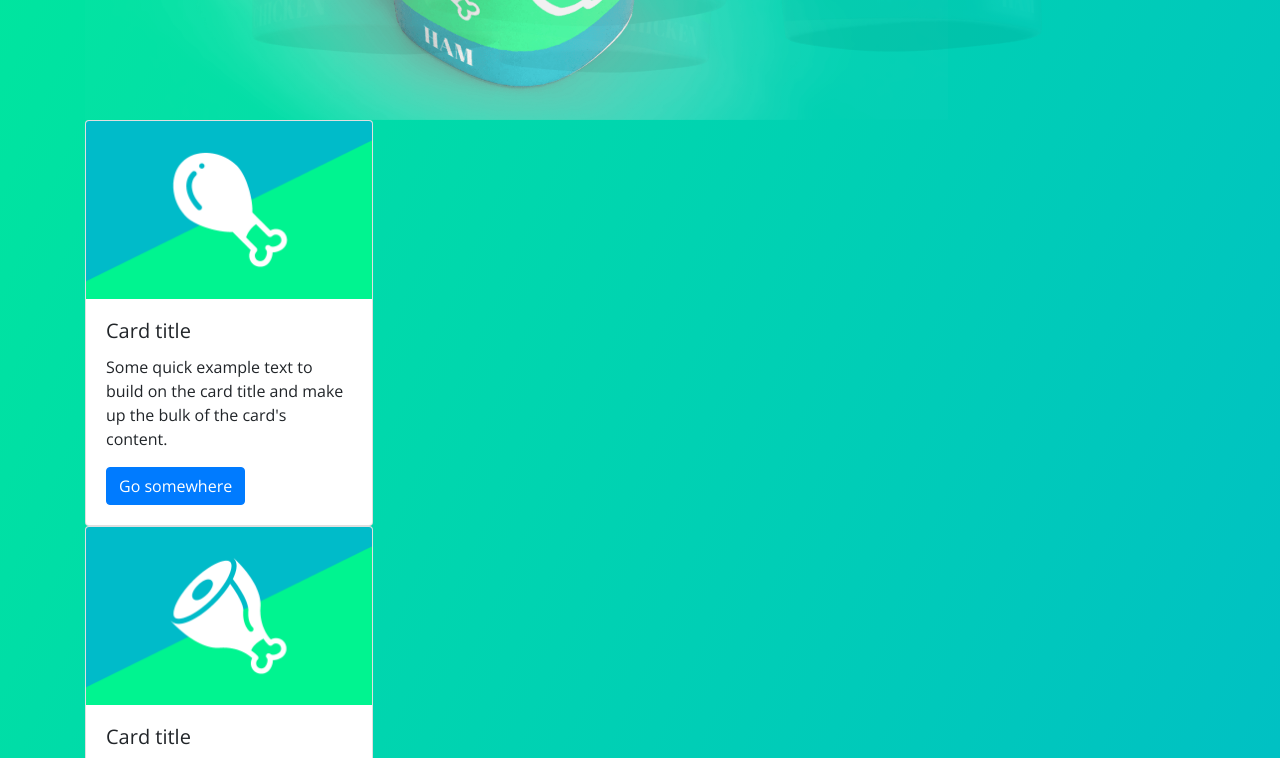
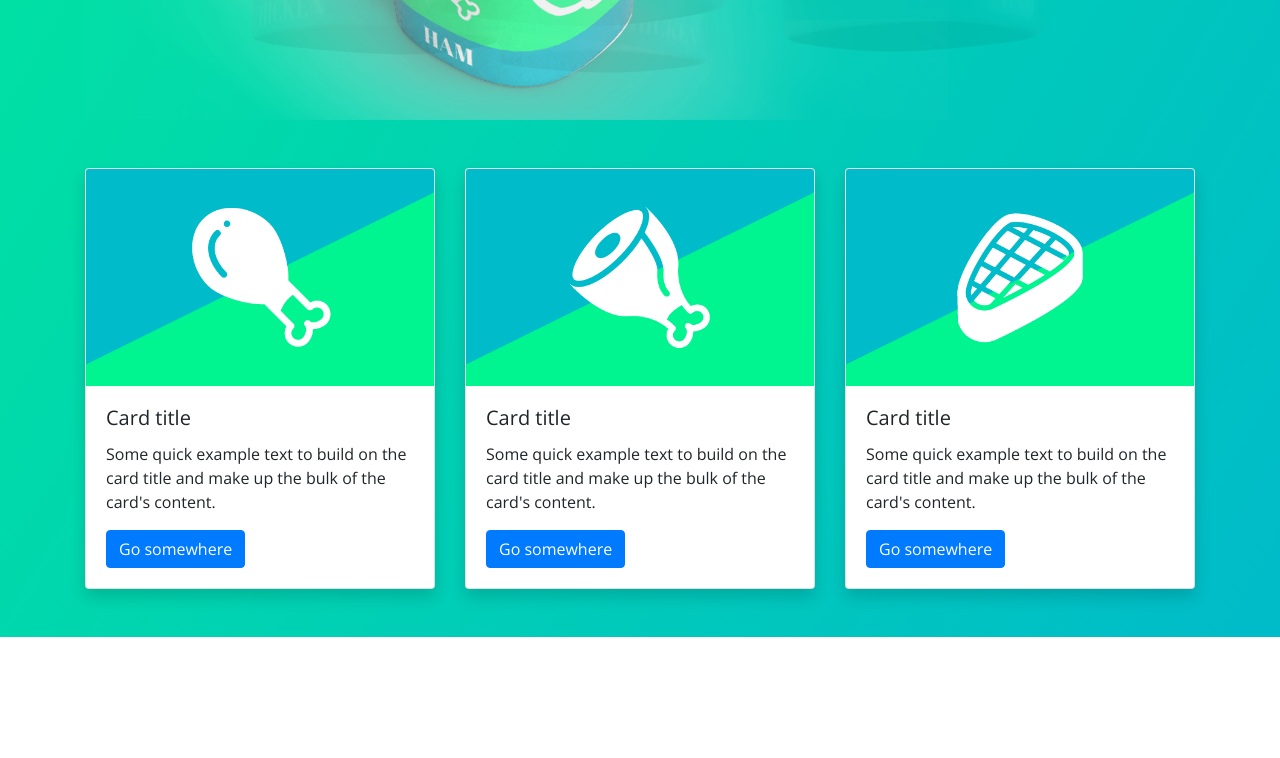
Before and after one commit to cindytsen/Project4, a plain HTML site: page index.html in a window 1280 px wide. Shown: the part 1520-2278 px from the top of the page. After the commit the page ends 2157 px from the top, so only its background shows below. Drawn offline with nearby package versions, Linux system fonts and the light colour scheme.

Commit message:
Bootstrap to style cards section
Selected the cards section and added a wrap to be card group. Then changed the "card-group" to "card-deck" with my-5 (padding around each of it) so there is space in between each card and added back shadows for each one by adding "shadow" to each of the class="card". This way the shadow will shadow the cards only and not as a box if you were to shadow with  the "card-deck" class. Also, look at getbootstrap for other ways to get the style you want under cards.

```diff
--- a/index.html
+++ b/index.html
@@ -101,8 +101,8 @@
 
 
           <!-- Cards -->
-
-        <div class="card" style="width: 18rem;">
+        <div class="card-deck my-5">
+          <div class="card shadow" style="width: 18rem;">
               <img src="images/product1.png" class="card-img-top" alt="...">
               <div class="card-body">
                   <h5 class="card-title">Card title</h5>
@@ -112,7 +112,7 @@
               </div>
           </div>
 
-        <div class="card" style="width: 18rem;">
+          <div class="card shadow" style="width: 18rem;">
               <img src="images/product2.png" class="card-img-top" alt="...">
               <div class="card-body">
                   <h5 class="card-title">Card title</h5>
@@ -122,13 +122,14 @@
               </div>
           </div>
 
-        <div class="card" style="width: 18rem;">
+          <div class="card shadow" style="width: 18rem;">
               <img src="images/product3.png" class="card-img-top" alt="...">
               <div class="card-body">
                   <h5 class="card-title">Card title</h5>
                   <p class="card-text">Some quick example text to build on the card title and make up the bulk of the card's
                       content.</p>
                   <a href="#" class="btn btn-primary">Go somewhere</a>
+              </div>
           </div>
         </div>
 
```
Lines whose indentation alone changed are shown as unchanged.
